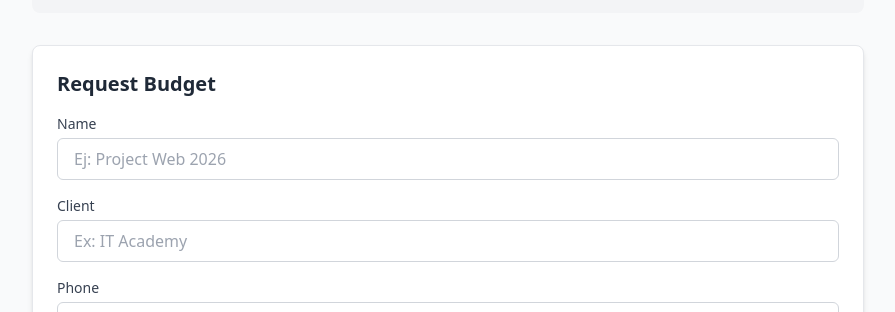
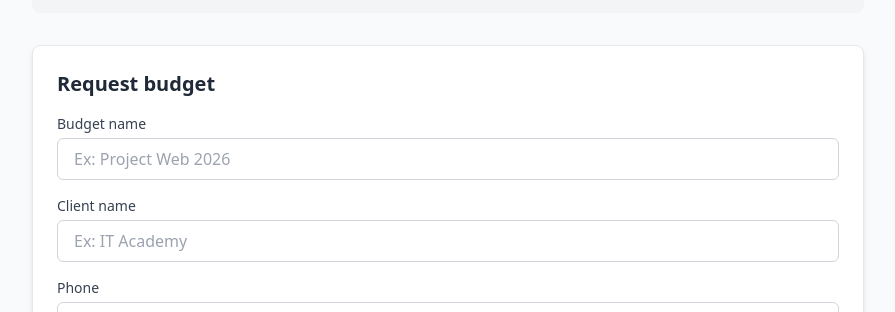
Before and after one commit to claudiabcn/sprint6-reactBudgets, a React (Vite) app: page /calculator in a window 1280 px wide. Shown: the part 589-901 px from the top of the page, without its empty margins (192-1087 px from the left). Built offline with nearby package versions, Linux system fonts and the light colour scheme.

Commit message:
Refactoring Budget form, separating logic into components, hooks and utils

```diff
--- a/src/features/budgetForm/budgetForm.tsx
+++ b/src/features/budgetForm/budgetForm.tsx
@@ -1,117 +1,62 @@
-import { useState } from "react";
-import { Budget, BudgetFormProps } from "../../config/types";
-import { calculateTotal } from "../budgetCalculator/utils/calculateTotal";
+import { BudgetFormProps } from "../../config/types";
+import { useBudgetForm } from "./hooks/useBudgetForm";
+import FormInput from "./components/FormInput";
 
 function BudgetForm({ services, budgets, setBudgets }: BudgetFormProps) {
-  const [budgetName, setBudgetName] = useState("");
-  const [clientName, setClientName] = useState("");
-  const [clientPhone, setClientPhone] = useState("");
-  const [clientEmail, setClientEmail] = useState("");
-
-  const handleSaveBudget = () => {
-    if (!budgetName.trim() || !clientName.trim()) {
-      alert("Please complete the budget name and client name");
-      return;
-    }
-
-    if (!clientPhone.trim() || !clientEmail.trim()) {
-      alert("Please complete the client phone and email");
-      return;
-    }
-
-    const emailRegex = /^[^\s@]+@[^\s@]+\.[^\s@]+$/;
-    if (!emailRegex.test(clientEmail)) {
-      alert("Please enter a valid email address");
-      return;
-    }
-
-    const hasSelectedServices = services.some((s) => s.selected);
-    if (!hasSelectedServices) {
-      alert("Please select at least one service");
-      return;
-    }
-
-    const newBudget: Budget = {
-      id: Date.now().toString(),
-      name: budgetName,
-      client: clientName,
-      phone: parseInt(clientPhone),
-      email: clientEmail,
-      services: services.filter((s) => s.selected),
-      total: calculateTotal(services),
-      date: new Date(),
-    };
-
-    setBudgets([...budgets, newBudget]);
-
-    setBudgetName("");
-    setClientName("");
-    setClientPhone("");
-    setClientEmail("");
-  };
+  const {
+    budgetName,
+    setBudgetName,
+    clientName,
+    setClientName,
+    clientPhone,
+    setClientPhone,
+    clientEmail,
+    setClientEmail,
+    handleSaveBudget,
+  } = useBudgetForm(services, budgets, setBudgets);
 
   return (
     <div className="mt-8 p-6 bg-white rounded-lg shadow-md border border-gray-200">
-      <h3 className="text-xl font-bold mb-4 text-gray-800">Request Budget</h3>
+      <h3 className="text-xl font-bold mb-4 text-gray-800">Request budget</h3>
 
       <div className="space-y-4">
-        <div>
-          <label className="block text-sm font-medium text-gray-700 mb-1">
-            Name
-          </label>
-          <input
+        <FormInput
+          label="Budget name"
           type="text"
           value={budgetName}
-            onChange={(e) => setBudgetName(e.target.value)}
-            placeholder="Ej: Project Web 2026"
-            className="w-full px-4 py-2 border border-gray-300 rounded-md focus:outline-none focus:ring-2 focus:ring-blue-500"
+          onChange={setBudgetName}
+          placeholder="Ex: Project Web 2026"
         />
-        </div>
 
-        <div>
-          <label className="block text-sm font-medium text-gray-700 mb-1">
-            Client
-          </label>
-          <input
+        <FormInput
+          label="Client name"
           type="text"
           value={clientName}
-            onChange={(e) => setClientName(e.target.value)}
+          onChange={setClientName}
           placeholder="Ex: IT Academy"
-            className="w-full px-4 py-2 border border-gray-300 rounded-md focus:outline-none focus:ring-2 focus:ring-blue-500"
         />
-        </div>
 
-        <div>
-          <label className="block text-sm font-medium text-gray-700 mb-1">
-            Phone
-          </label>
-          <input
+        <FormInput
+          label="Phone"
           type="tel"
           value={clientPhone}
-            onChange={(e) => setClientPhone(e.target.value)}
+          onChange={setClientPhone}
           placeholder="Ex: 667854477"
-            className="w-full px-4 py-2 border border-gray-300 rounded-md focus:outline-none focus:ring-2 focus:ring-blue-500"
         />
-        </div>
 
-        <div>
-          <label className="block text-sm font-medium text-gray-700 mb-1">
-            Email
-          </label>
-          <input
+        <FormInput
+          label="Email"
           type="email"
           value={clientEmail}
-            onChange={(e) => setClientEmail(e.target.value)}
+          onChange={setClientEmail}
           placeholder="Ex: claudiabcn@gmail.com"
-            className="w-full px-4 py-2 border border-gray-300 rounded-md focus:outline-none focus:ring-2 focus:ring-blue-500"
         />
-        </div>
 
         <button
           onClick={handleSaveBudget}
           className="w-full bg-blue-600 hover:bg-blue-700 text-white font-semibold py-3 px-6 rounded-md transition-colors"
         >
-          Send
+          Send request
         </button>
       </div>
     </div>
--- /dev/null
+++ b/src/features/budgetForm/components/FormInput.tsx
@@ -0,0 +1,26 @@
+import { FormInputProps } from "../../../config/types";
+
+function FormInput({
+  label,
+  type,
+  value,
+  onChange,
+  placeholder,
+}: FormInputProps) {
+  return (
+    <div>
+      <label className="block text-sm font-medium text-gray-700 mb-1">
+        {label}
+      </label>
+      <input
+        type={type}
+        value={value}
+        onChange={(e) => onChange(e.target.value)}
+        placeholder={placeholder}
+        className="w-full px-4 py-2 border border-gray-300 rounded-md focus:outline-none focus:ring-2 focus:ring-blue-500"
+      />
+    </div>
+  );
+}
+
+export default FormInput;
--- /dev/null
+++ b/src/features/budgetForm/hooks/useBudgetForm.ts
@@ -0,0 +1,65 @@
+import { useState } from 'react';
+import { Service, Budget } from '../../../config/types';
+import { calculateTotal } from '../../budgetCalculator/utils/calculateTotal';
+import { validateBudgetForm } from '../utils/validators';
+
+export function useBudgetForm(
+  services: Service[],
+  budgets: Budget[],
+  setBudgets: (budgets: Budget[]) => void
+) {
+  const [budgetName, setBudgetName] = useState('');
+  const [clientName, setClientName] = useState('');
+  const [clientPhone, setClientPhone] = useState('');
+  const [clientEmail, setClientEmail] = useState('');
+
+  const resetForm = () => {
+    setBudgetName('');
+    setClientName('');
+    setClientPhone('');
+    setClientEmail('');
+  };
+
+  const handleSaveBudget = () => {
+    const hasSelectedServices = services.some(s => s.selected);
+
+    const error = validateBudgetForm(
+      budgetName,
+      clientName,
+      clientPhone,
+      clientEmail,
+      hasSelectedServices
+    );
+
+    if (error) {
+      alert(error);
+      return;
+    }
+
+    const newBudget: Budget = {
+      id: Date.now().toString(),
+      name: budgetName,
+      client: clientName,
+      phone: parseInt(clientPhone),
+      email: clientEmail,
+      services: services.filter(s => s.selected),
+      total: calculateTotal(services),
+      date: new Date()
+    };
+
+    setBudgets([...budgets, newBudget]);
+    resetForm();
+  };
+
+  return {
+    budgetName,
+    setBudgetName,
+    clientName,
+    setClientName,
+    clientPhone,
+    setClientPhone,
+    clientEmail,
+    setClientEmail,
+    handleSaveBudget
+  };
+}
--- /dev/null
+++ b/src/features/budgetForm/utils/validators.ts
@@ -0,0 +1,30 @@
+export const validateEmail = (email: string): boolean => {
+  const emailRegex = /^[^\s@]+@[^\s@]+\.[^\s@]+$/;
+  return emailRegex.test(email);
+};
+
+export const validateBudgetForm = (
+  budgetName: string,
+  clientName: string,
+  clientPhone: string,
+  clientEmail: string,
+  hasSelectedServices: boolean
+): string | null => {
+  if (!budgetName.trim() || !clientName.trim()) {
+    return 'Por favor completa el nombre del presupuesto y el cliente';
+  }
+
+  if (!clientPhone.trim() || !clientEmail.trim()) {
+    return 'Por favor completa el teléfono y el email';
+  }
+
+  if (!validateEmail(clientEmail)) {
+    return 'Por favor ingresa un email válido';
+  }
+
+  if (!hasSelectedServices) {
+    return 'Por favor selecciona al menos un servicio';
+  }
+
+  return null;
+};
```
Also changed, not shown: src/config/types.ts (+8 -0 lines). Lines whose indentation alone changed are shown as unchanged.
